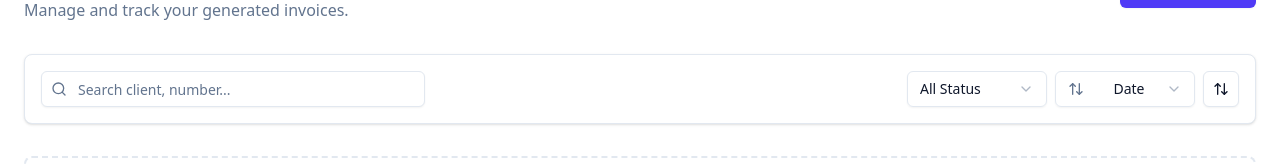
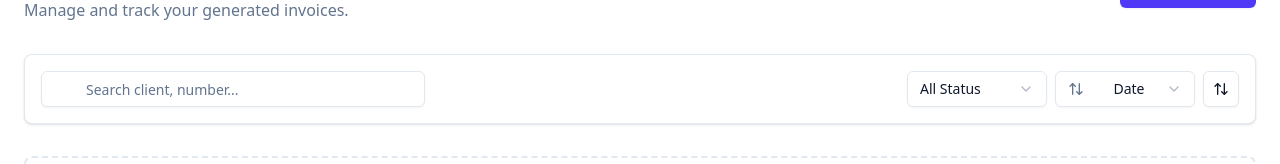
Before and after one commit to Michael-Obele/tif, a SvelteKit app: page /app/history in a window 1280 px wide. Shown: the part 139-303 px from the top of the page. Built offline with nearby package versions, Linux system fonts and the light colour scheme; what pdfmake would draw is missing.

Commit message:
feat: Add navigation indicator to invoice history table rows and refine search input styling.

```diff
--- a/src/routes/app/history/+page.svelte
+++ b/src/routes/app/history/+page.svelte
@@ -9,8 +9,8 @@
 		Trash2,
 		Copy,
 		Download,
-		Calendar,
-		ArrowUpDown
+		ArrowUpDown,
+		ChevronRight
 	} from '@lucide/svelte';
 	import { Button } from '$lib/components/ui/button';
 	import { Input } from '$lib/components/ui/input';
@@ -20,7 +20,7 @@
 	import * as DropdownMenu from '$lib/components/ui/dropdown-menu';
 	import * as Select from '$lib/components/ui/select';
 	import { invoiceStore } from '$lib/stores/invoice.svelte';
-	import type { Invoice, InvoiceStatus, LineItem } from '$lib/types';
+	import type { Invoice, InvoiceStatus } from '$lib/types';
 	import { generateInvoicePdf } from '$lib/utils/pdf-generator';
 
 	let invoices = $state<Invoice[]>([]);
@@ -200,8 +200,7 @@
 		class="flex flex-col items-center justify-between gap-4 rounded-lg border bg-card p-4 shadow-sm sm:flex-row"
 	>
 		<div class="relative w-full sm:max-w-sm">
-			<Search class="absolute top-1/2 left-2.5 h-4 w-4 -translate-y-1/2 text-muted-foreground" />
-			<Input placeholder="Search client, number..." class="pl-9" bind:value={searchQuery} />
+			<Input placeholder="Search client, number..." class="pl-11" bind:value={searchQuery} />
 		</div>
 		<div class="flex w-full flex-wrap items-center gap-2 sm:w-auto">
 			<Select.Root type="single" bind:value={statusFilter}>
@@ -276,13 +275,14 @@
 						<Table.Head>Client</Table.Head>
 						<Table.Head>Date</Table.Head>
 						<Table.Head class="text-right">Amount</Table.Head>
+						<Table.Head class="w-[50px]"></Table.Head>
 						<Table.Head class="w-12.5"></Table.Head>
 					</Table.Row>
 				</Table.Header>
 				<Table.Body>
 					{#each filteredInvoices as invoice (invoice.id ?? invoice.number)}
 						<Table.Row
-							class="cursor-pointer hover:bg-muted/50"
+							class="group cursor-pointer hover:bg-muted/50"
 							onclick={() => handleOpen(invoice.id)}
 						>
 							<Table.Cell>
@@ -304,6 +304,11 @@
 							</Table.Cell>
 							<Table.Cell class="text-right font-medium">
 								{formatCurrency(calculateTotal(invoice), invoice.currency)}
+							</Table.Cell>
+							<Table.Cell>
+								<ChevronRight
+									class="h-4 w-4 text-muted-foreground/50 transition-transform group-hover:translate-x-1 group-hover:text-foreground"
+								/>
 							</Table.Cell>
 							<Table.Cell>
 								<DropdownMenu.Root>
```
